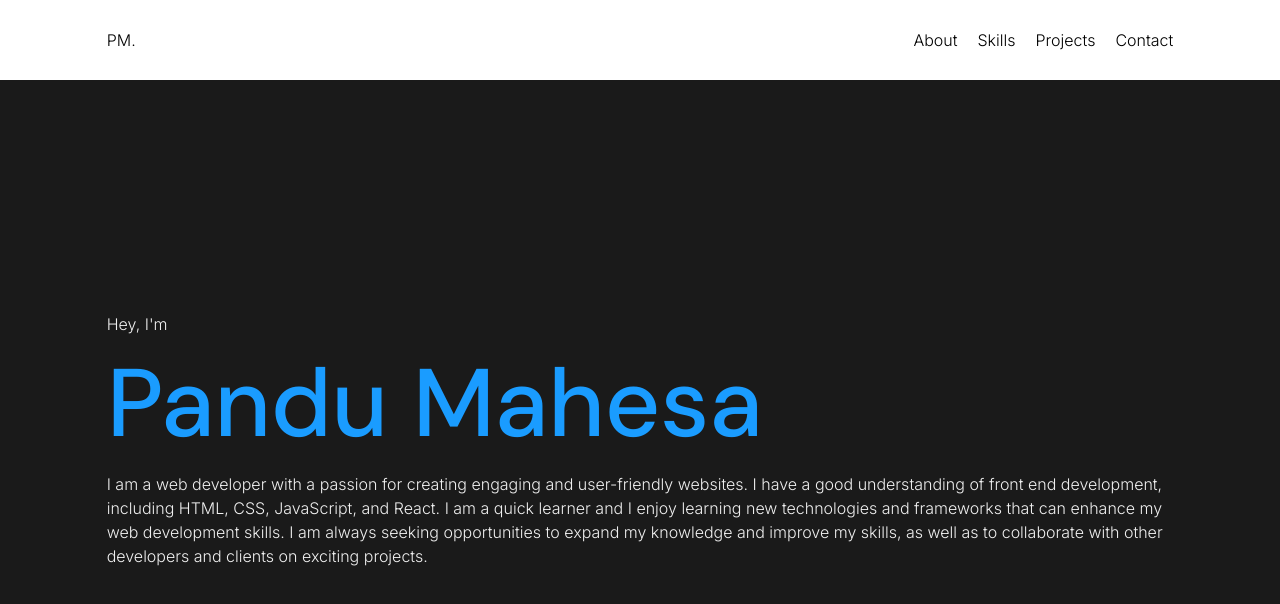
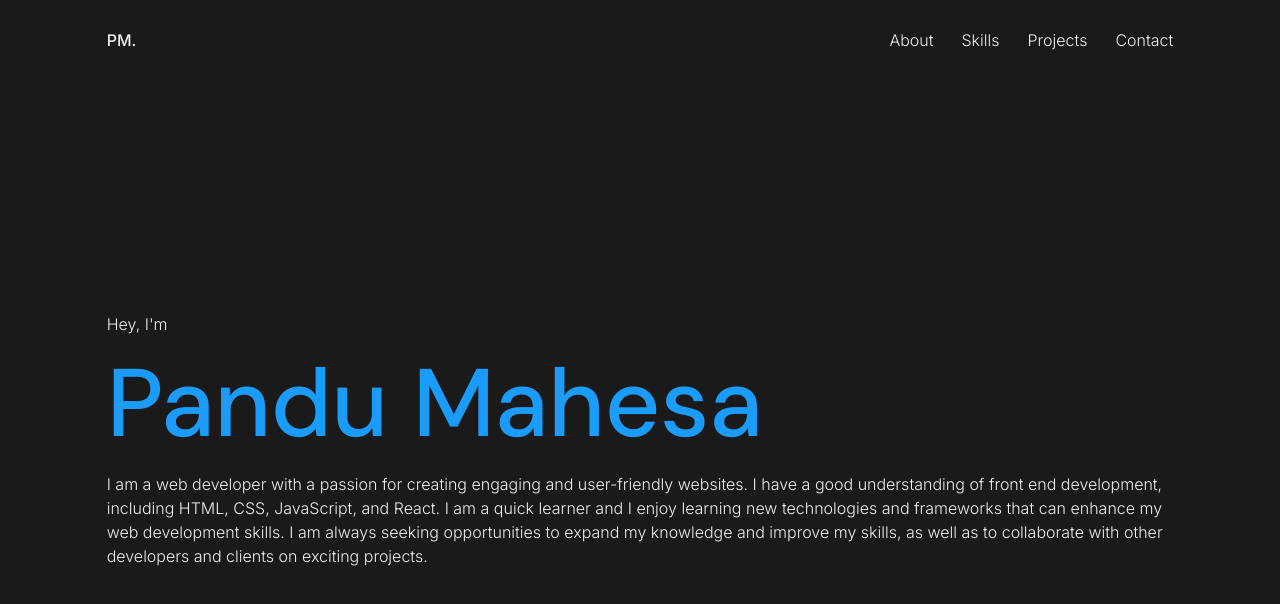
Before and after one commit to pndmhs/portfolio, a Next.js app: page / in a window 1280 px wide. Shown: the top 604 px of the page. Built offline with nearby package versions, Linux system fonts and the light colour scheme.

Commit message:
Add background and font color

```diff
--- a/app/components/navbar.jsx
+++ b/app/components/navbar.jsx
@@ -1,8 +1,8 @@
 const Navbar = () => {
   return (
-    <nav>
-      <div className="2xl:container lg:w-10/12 sm:w-11/12 mx-auto flex gap-5 h-20 items-center">
-        <h1 className="mr-auto">PM.</h1>
+    <nav className="bg-[#1a1a1a]">
+      <div className="2xl:container lg:w-10/12 sm:w-11/12 mx-auto flex gap-7 h-20 items-center text-[#F0F0F0]">
+        <h1 className="mr-auto font-medium">PM.</h1>
         <a href="">About</a>
         <a href="">Skills</a>
         <a href="">Projects</a>
```
